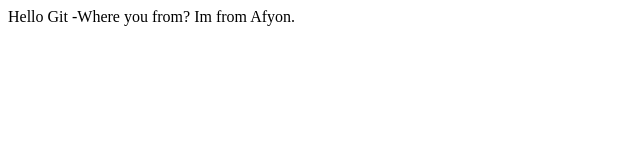
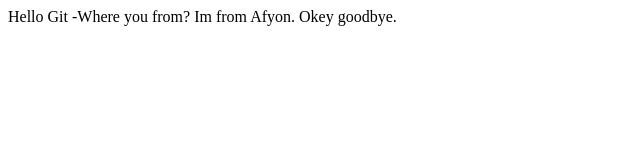
Before and after one commit to rukiyetunc/test-repo, a plain HTML site: page index.html in a window 1280 px wide. Shown: the whole page, without its empty margins (0-640 px from the left). Drawn offline with Linux system fonts and the light colour scheme.

Commit message:
added goodbye

```diff
--- a/index.html
+++ b/index.html
@@ -9,5 +9,8 @@
 <body>
     Hello Git -Where you from?
     Im from Afyon.
+
+    Okey goodbye.
+
 </body>
 </html>
```
